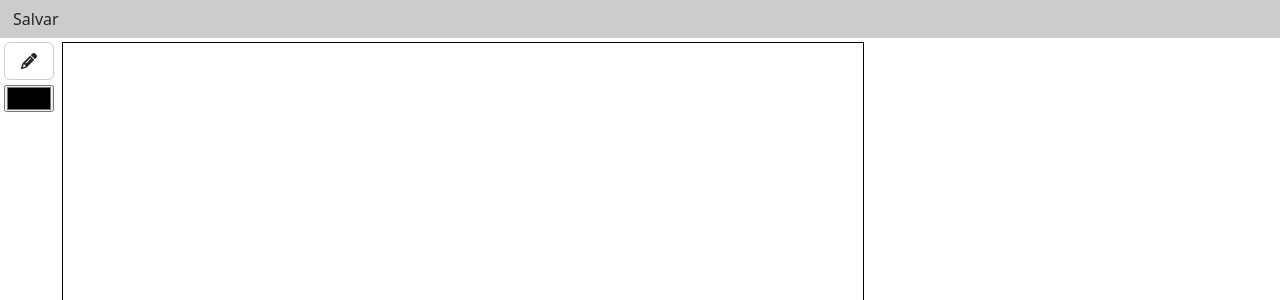
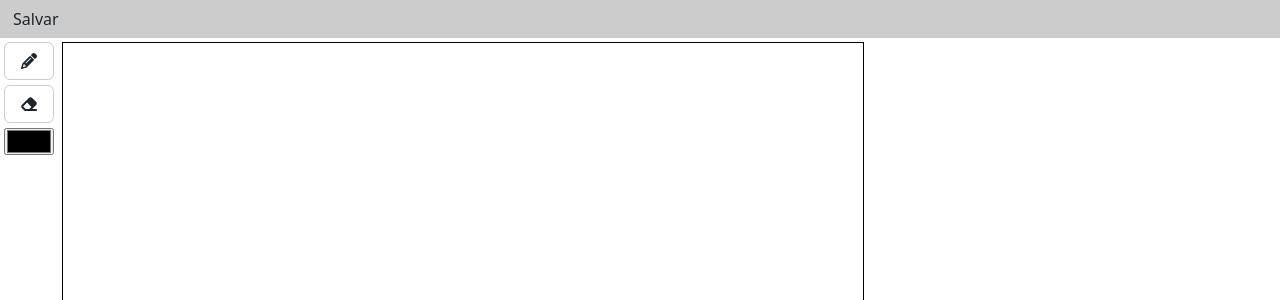
Before and after one commit to mufasa-dev/Drawing-system, an Angular app: page / in a window 1280 px wide. Shown: the top 300 px of the page. Built offline with nearby package versions, Linux system fonts and the light colour scheme.

Commit message:
feat: add eraser tool

```diff
--- a/src/app/app.component.html
+++ b/src/app/app.component.html
@@ -4,8 +4,11 @@
 
 <div class="container-draw">
   <div class="container-tools p-1">
-    <button class="btn" [ngbTooltip]="'Pincel'">
+    <button class="btn" [ngbTooltip]="'Pincel'" (click)="selectTool('pencil')">
       <fa-icon [icon]="faPencil"></fa-icon>
+    </button>
+    <button class="btn" [ngbTooltip]="'Borracha'" (click)="selectTool('eraser')">
+      <fa-icon [icon]="faEraser"></fa-icon>
     </button>
     <input type="color" (change)="changeColor($event)" />
   </div>
--- a/src/app/app.component.ts
+++ b/src/app/app.component.ts
@@ -1,7 +1,7 @@
 import { AfterViewInit, Component, ElementRef, Inject, ViewChild } from '@angular/core';
 import { NgbModule } from "@ng-bootstrap/ng-bootstrap"
 import { FontAwesomeModule } from "@fortawesome/angular-fontawesome";
-import { faPencil } from "@fortawesome/free-solid-svg-icons";
+import { faEraser, faPencil } from "@fortawesome/free-solid-svg-icons";
 import { isPlatformBrowser } from '@angular/common';
 import { PLATFORM_ID } from '@angular/core';
 @Component({
@@ -14,6 +14,8 @@ export class AppComponent implements AfterViewInit {
 
   @ViewChild('canvas', { static: false }) canva!: ElementRef<HTMLCanvasElement>;
 
+  public tool: 'pencil' | 'eraser' = 'pencil';
+
   private drawing: boolean = false;
   public ctx!: CanvasRenderingContext2D;
   public isBrowser: boolean = false;
@@ -21,6 +23,7 @@ export class AppComponent implements AfterViewInit {
   public lastY: number = 0;
 
   public faPencil = faPencil;
+  public faEraser = faEraser;
 
   constructor(@Inject(PLATFORM_ID) private platformId: Object) {
     this.isBrowser = isPlatformBrowser(this.platformId);
@@ -56,8 +59,21 @@ export class AppComponent implements AfterViewInit {
   draw(event: MouseEvent) {
     if (!this.drawing) return;
     if (!this.ctx) this.startCanvas();
+
+    const originalStroke = this.ctx.strokeStyle;
+
+    if (this.tool === 'eraser') {
+      this.ctx.strokeStyle = '#FFFFFF';
+    }
+
     this.ctx.lineTo(event.offsetX, event.offsetY);
     this.ctx.stroke();
+
+    this.ctx.strokeStyle = originalStroke;
+  }
+
+  selectTool(tool: 'pencil' | 'eraser') {
+    this.tool = tool;
   }
 
   changeColor(event: Event) {
```
